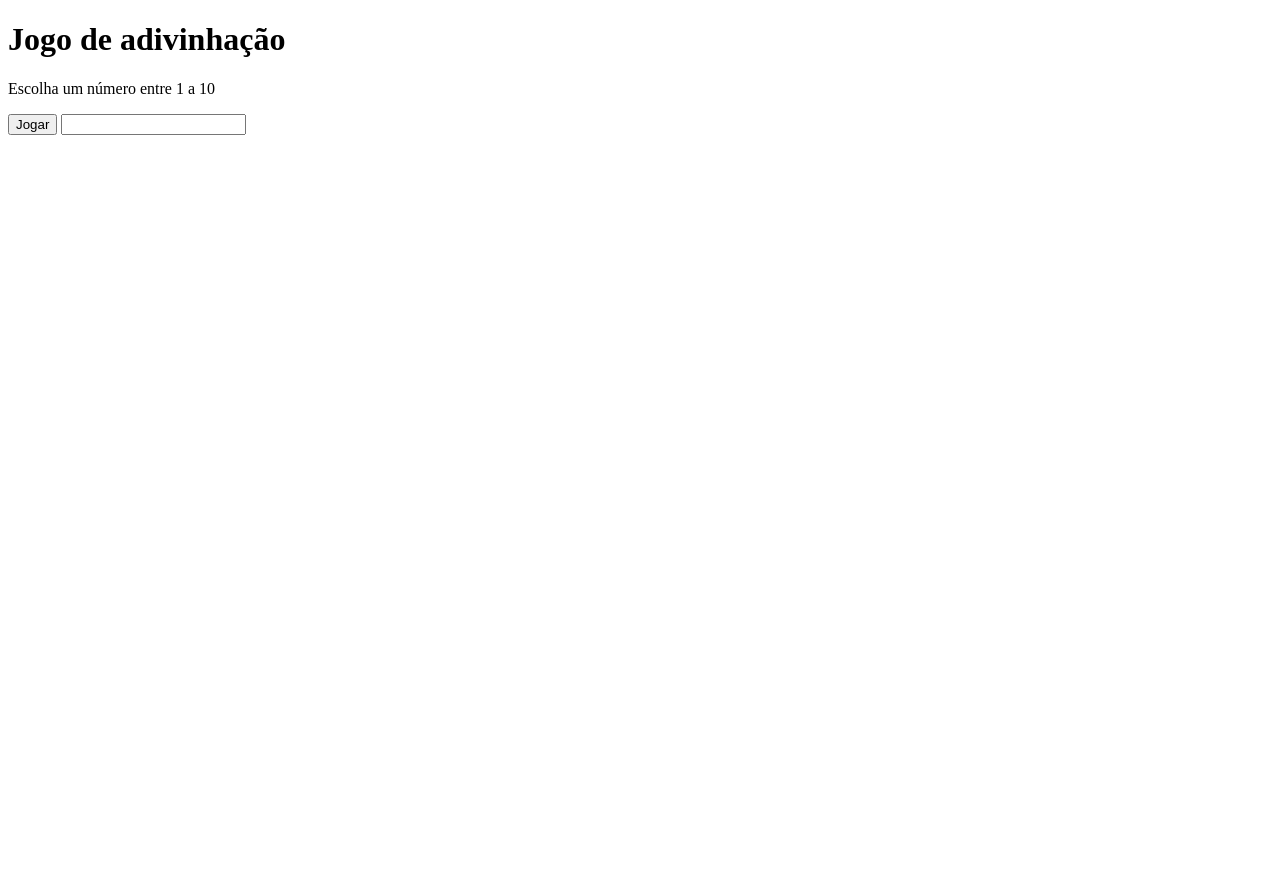
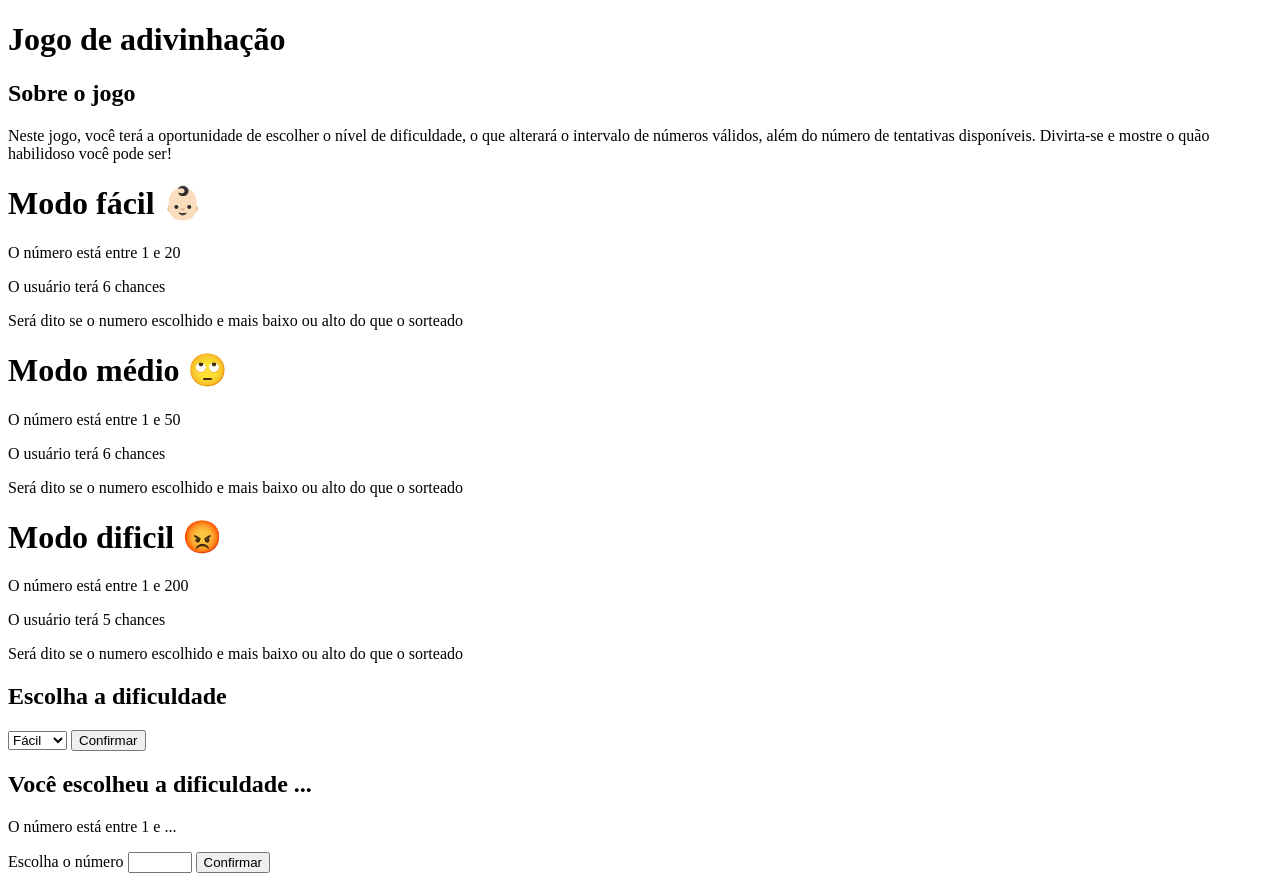
Before and after one commit to ArthurLpereira/Jogo_adivinhacao, a website: page index.html in a window 1280 px wide. Before the commit the page ends 800 px from the top, so only its background shows below. Drawn offline with Linux system fonts and the light colour scheme.

Commit message:
Update index.html

```diff
--- a/index.html
+++ b/index.html
@@ -3,13 +3,57 @@
 <head>
   <meta charset="UTF-8">
   <meta name="viewport" content="width=device-width, initial-scale=1.0">
-  <title>NilMar Enterprises adivinhação</title>
+  <title>Jogo de adivinhação</title>
   <link rel="stylesheet" href="style.css">
 </head>
 <body>
-  <h1>Jogo de adivinhação</h1>
-  <p>Escolha um número entre 1 a 10</p>
-  <button for="buttonclass">Jogar</button>
-  <input type="text" id="numero" name="numero">
+  <div class="titulo"> <h1>Jogo de adivinhação</h1> </div>
+<!-- Criando o sobre o jogo -->
+  <div class="sobre_jogo">
+  <h2>Sobre o jogo</h2>
+  <p>Neste jogo, você terá a oportunidade de escolher o nível de dificuldade, o que alterará o intervalo de números válidos, além do número de tentativas disponíveis. Divirta-se e mostre o quão habilidoso você pode ser! </p>
+</div>
+<!-- Criando as dificuldades -->
+<div class="dificuldade">
+  <!-- Modo facil -->
+  <div class="modo-facil">
+  <h1>Modo fácil 👶🏻</h1>
+  <p>O número está entre 1 e 20</p>
+  <p>O usuário terá 6 chances </p>
+  <p>Será dito se o numero escolhido e mais baixo ou alto do que o sorteado</p>
+  </div>
+<!-- Modo medio -->
+  <div class="modo-medio">
+    <h1>Modo médio 🙄</h1>
+    <p>O número está entre 1 e 50</p>
+    <p>O usuário terá 6 chances </p>
+    <p>Será dito se o numero escolhido e mais baixo ou alto do que o sorteado</p>
+  </div>
+<!-- modo dificil -->
+  <div class="modo-dificil">
+    <h1>Modo dificil 😡 </h1>
+    <p>O número está entre 1 e 200</p>
+    <p>O usuário terá 5 chances </p>
+    <p>Será dito se o numero escolhido e mais baixo ou alto do que o sorteado</p>
+  </div>
+</div>
+<!-- Criando o escolha a dificuldade -->
+<div class="escolha-dificuldade">
+  <h2>Escolha a dificuldade</h2>
+<select id="opcoes-dificuldade">
+  <option value="1"> Fácil</option>
+  <option value="2"> Média</option>
+  <option value="3"> Difícil</option>
+</select>
+<button onclick="confirmar_dificuldade()">Confirmar</button>
+</div>
+ <!-- Criando o Escolha um número -->
+<div class="jogo">
+<h2>Você escolheu a dificuldade ...</h2>
+<p>O número está entre 1 e ...</p>
+<label for="numero">Escolha o número</label>
+<input type="number" id="numero" name="numero" min="1" max="200">
+<button onclick="confirmar_numero()">Confirmar</button>
+</div>
 </body>
 </html>
```
